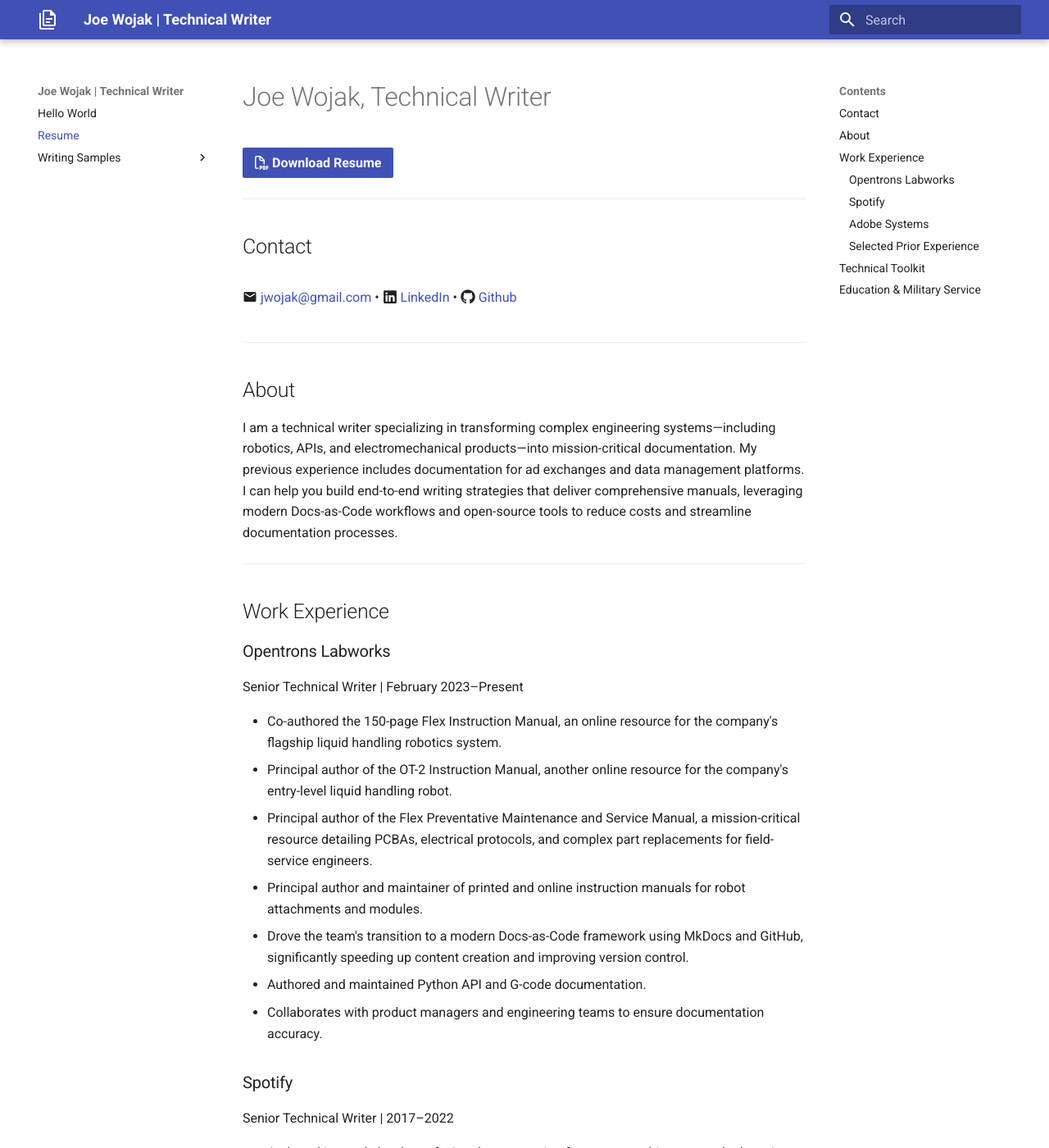
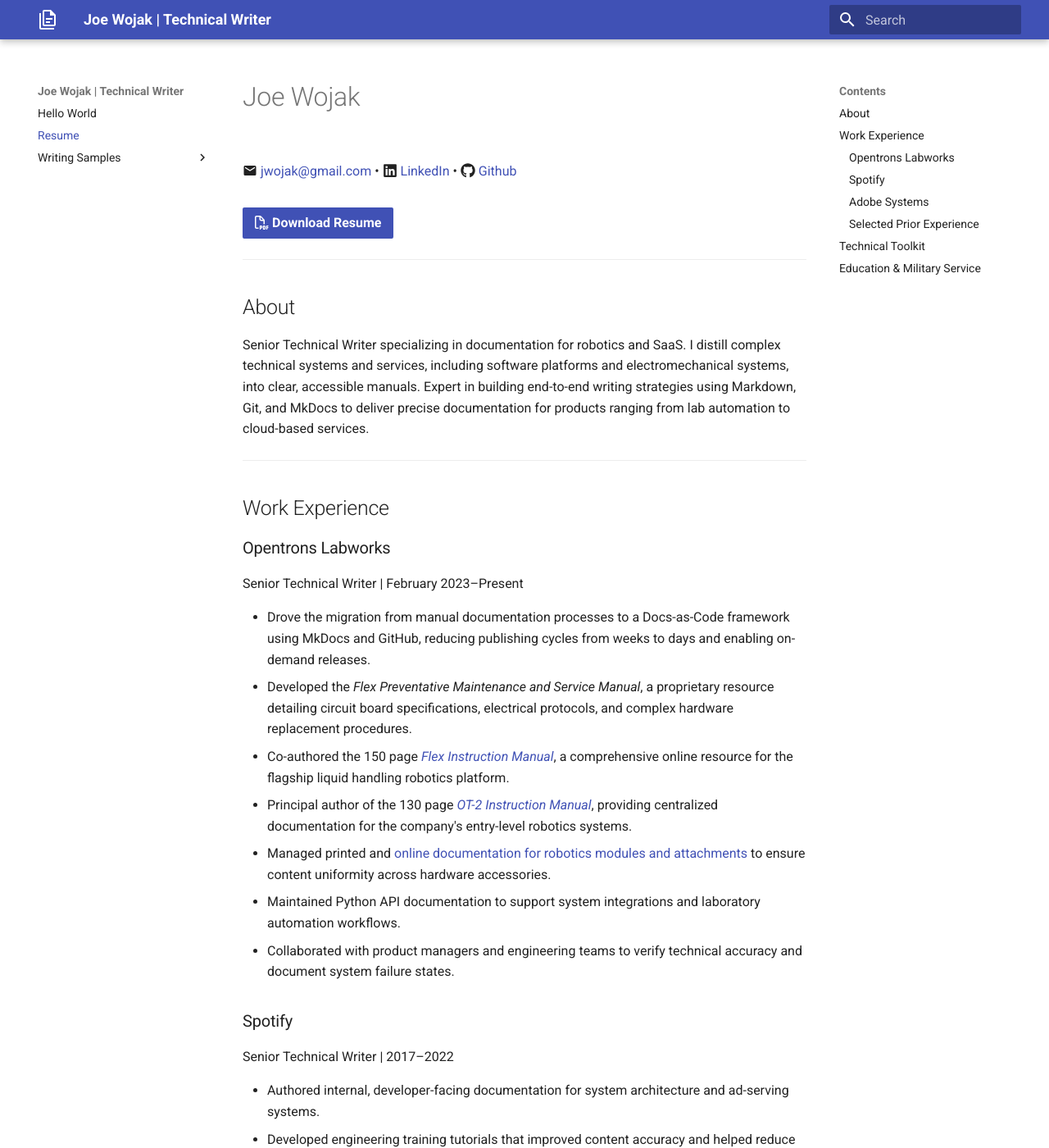
Before and after one commit to jwwojak/portfolio, an MkDocs documentation site: the page built from docs/resume.md, in a window 1280 px wide and 1400 px high. Shown: the whole window at 82% size. Built offline with MkDocs 1.6.1 and Material for MkDocs 9.7.7, drawn with Linux system fonts in a browser that asks for light colours; some of the changed text lies outside the part shown.

Commit message:
update resume and improve download function

```diff
--- a/docs/resume.md
+++ b/docs/resume.md
@@ -1,11 +1,21 @@
 ---
-title: "Joe Wojak: Resume"
-description: "Review and download my resume."
+title: "Joe Wojak: Resume and contact information"
+description: "Contact information and resume."
 ---
 
-# Joe Wojak, Technical Writer
+# Joe Wojak
 
-[:fontawesome-regular-file-pdf: Download Resume](assets/pdf/Joe-Wojak-Resume-2026.pdf){ .md-button .md-button--primary style="padding: 4px 12px; font-size: 0.8rem;" }
+<div style="display: flex; gap: 12px; align-items: center; flex-wrap: wrap;" markdown>
+
+:material-email: [<span class="contact-text">jwojak@gmail.com</span>](mailto:jwojak@gmail.com)
+&bull;
+:fontawesome-brands-linkedin: [<span class="contact-text">LinkedIn</span>](https://www.linkedin.com/in/joewojak)
+&bull;
+:fontawesome-brands-github: [<span class="contact-text">Github</span>](https://github.com/jwwojak)
+
+</div>
+
+[:fontawesome-regular-file-pdf: Download Resume](assets/pdf/Joe-Wojak-Resume-2026.pdf){ .md-button .md-button--primary target="_blank" download="Joe-Wojak-Resume-2026.pdf" style="padding: 4px 12px; font-size: 0.8rem;" }
 
 <style>
   @media (max-width: 600px) {
@@ -17,23 +27,9 @@
 
 ---
 
-## Contact
-
-<div style="display: flex; gap: 12px; align-items: center; flex-wrap: wrap;" markdown>
-
-:material-email: [<span class="contact-text">jwojak@gmail.com</span>](mailto:jwojak@gmail.com)
-&bull;
-:fontawesome-brands-linkedin: [<span class="contact-text">LinkedIn</span>](https://www.linkedin.com/in/joewojak)
-&bull;
-:fontawesome-brands-github: [<span class="contact-text">Github</span>](https://github.com/jwwojak)
-
-</div>
-
----
-
 ## About
 
-I am a technical writer specializing in transforming complex engineering systems—including robotics, APIs, and electromechanical products—into mission-critical documentation. My previous experience includes documentation for ad exchanges and data management platforms. I can help you build end-to-end writing strategies that deliver comprehensive manuals, leveraging modern Docs-as-Code workflows and open-source tools to reduce costs and streamline documentation processes.
+Senior Technical Writer specializing in documentation for robotics and SaaS. I distill complex technical systems and services, including software platforms and electromechanical systems, into clear, accessible manuals. Expert in building end-to-end writing strategies using Markdown, Git, and MkDocs to deliver precise documentation for products ranging from lab automation to cloud-based services.
 
 ---
 
@@ -42,23 +38,23 @@
 ### Opentrons Labworks
 Senior Technical Writer | February 2023–Present
 
-* Co-authored the 150-page Flex Instruction Manual, an online resource for the company's flagship liquid handling robotics system.
-* Principal author of the OT-2 Instruction Manual, another online resource for the company's entry-level liquid handling robot.
-* Principal author of the Flex Preventative Maintenance and Service Manual, a mission-critical resource detailing PCBAs, electrical protocols, and complex part replacements for field-service engineers.
-* Principal author and maintainer of printed and online instruction manuals for robot attachments and modules.
-* Drove the team's transition to a modern Docs-as-Code framework using MkDocs and GitHub, significantly speeding up content creation and improving version control.
-* Authored and maintained Python API and G-code documentation.
-* Collaborates with product managers and engineering teams to ensure documentation accuracy.
+* Drove the migration from manual documentation processes to a Docs-as-Code framework using MkDocs and GitHub, reducing publishing cycles from weeks to days and enabling on-demand releases.
+* Developed the _Flex Preventative Maintenance and Service Manual_, a proprietary resource detailing circuit board specifications, electrical protocols, and complex hardware replacement procedures.
+* Co-authored the 150 page *[Flex Instruction Manual](https://docs.opentrons.com/flex/)*, a comprehensive online resource for the flagship liquid handling robotics platform.
+* Principal author of the 130 page *[OT-2 Instruction Manual](https://docs.opentrons.com/ot-2/)*, providing centralized documentation for the company's entry-level robotics systems.
+* Managed printed and [online documentation for robotics modules and attachments](https://docs.opentrons.com/modules/) to ensure content uniformity across hardware accessories.
+* Maintained Python API documentation to support system integrations and laboratory automation workflows.
+* Collaborated with product managers and engineering teams to verify technical accuracy and document system failure states.
 
 
 ### Spotify
 Senior Technical Writer | 2017–2022
 
 * Authored internal, developer-facing documentation for system architecture and
-ad-serving services.
+ad-serving systems.
 * Developed engineering training tutorials that improved content accuracy and
 helped reduce onboarding time.
-* Co-authored an internal technical writing handbook and glossary.
+* Co-authored a proprietary technical writing handbook and glossary.
 
 ### Adobe Systems
 Senior Technical Writer | 2015–2017
--- a/docs/stylesheets/extra.css
+++ b/docs/stylesheets/extra.css
@@ -34,3 +34,23 @@
 .screenshot {
   border: 2px solid #000000;
 }
+
+/* --- Resume Download Button --- */
+.md-button--primary {
+  /* Ensuring smooth transitions for all state changes */
+  transition: transform 0.2s ease, box-shadow 0.2s ease, filter 0.2s ease !important;
+}
+
+.md-button--primary:hover {
+  transform: translateY(-2px);
+  box-shadow: 0 4px 12px rgba(0, 0, 0, 0.15);
+  filter: brightness(1.05); /* Subtle highlight */
+  text-decoration: none;    /* Prevents underline on the button text */
+}
+
+/* --- Mobile Contact Header Logic --- */
+@media (max-width: 600px) {
+  .contact-text {
+    display: none; /* Hides email/social labels on small screens */
+  }
+}
```
Also changed, not shown: other parts of docs/resume.md (+1 -1 lines), 1 other file.
